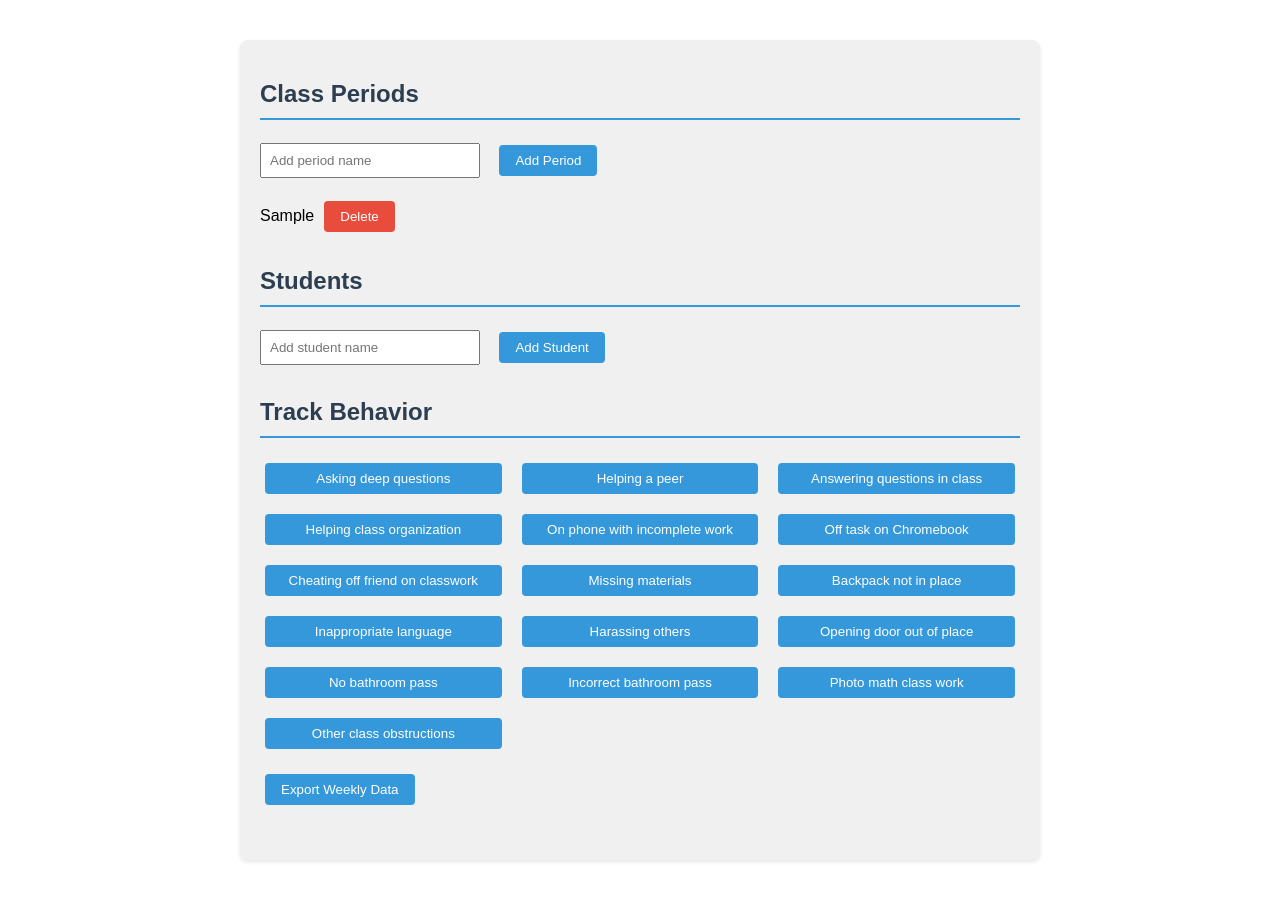
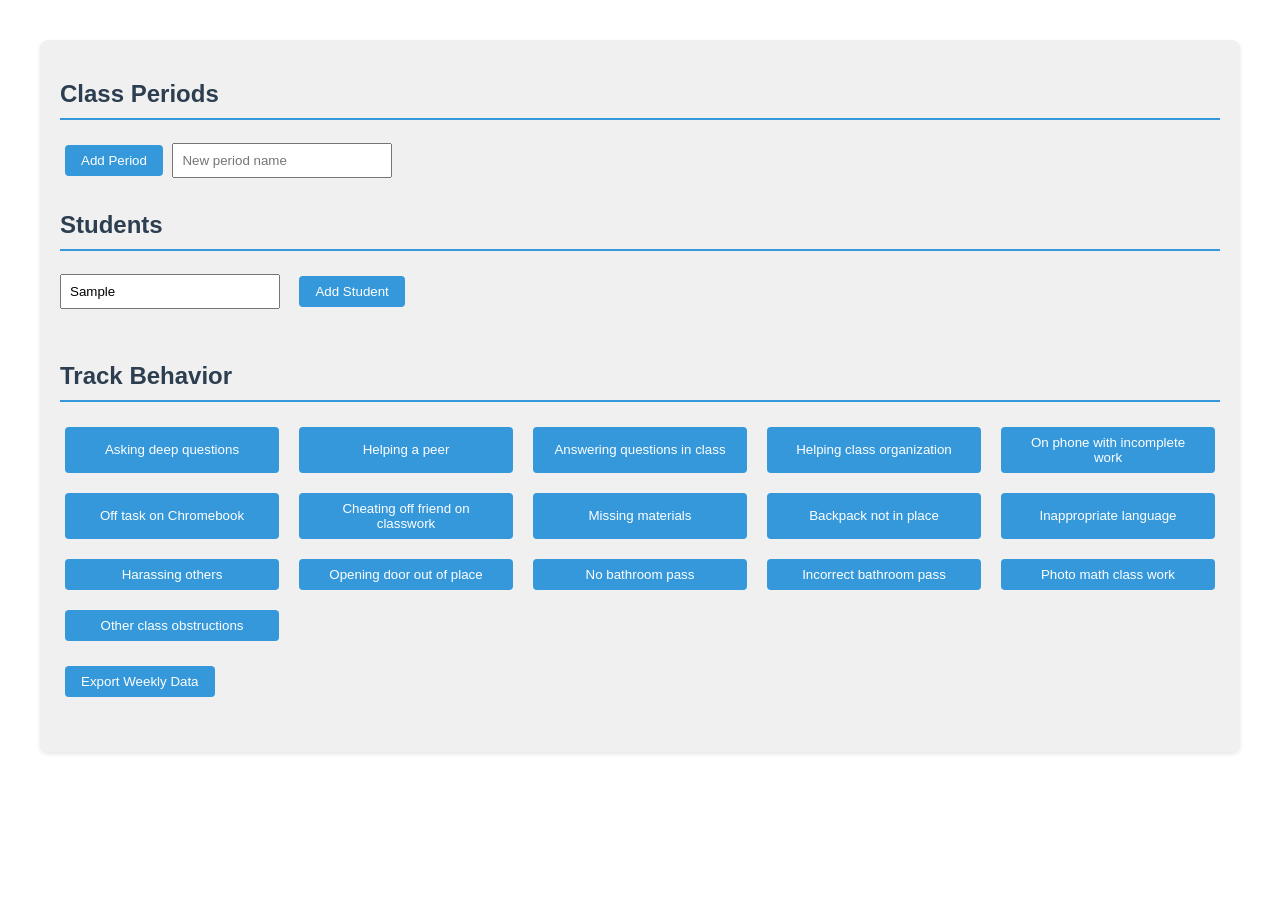
Before and after one commit to wyattkleeschool/student-tracker, a plain HTML site: page index.html in a window 1280 px wide. Both pictures are taken after typing "Sample" into the empty fields and a click on the button "Add Period". After the commit the page ends 800 px from the top, so only its background shows below. Drawn offline with Linux system fonts and the light colour scheme.

Commit message:
Update index.html
Periods have different pages with respective students

```diff
--- a/index.html
+++ b/index.html
@@ -4,74 +4,33 @@
     <meta charset="UTF-8">
     <title>Classroom Behavior Tracker</title>
     <style>
-        body {
-            font-family: Arial, sans-serif;
-            max-width: 800px;
-            margin: 20px auto;
-            padding: 20px;
-        }
-        .container {
-            background: #f0f0f0;
-            padding: 20px;
-            border-radius: 8px;
-            box-shadow: 0 2px 4px rgba(0,0,0,0.1);
-        }
-        .section {
-            margin-bottom: 30px;
-        }
-        .section h2 {
-            color: #2c3e50;
-            border-bottom: 2px solid #3498db;
-            padding-bottom: 10px;
-        }
-        .input-group {
-            margin-bottom: 15px;
-        }
-        input[type="text"] {
-            padding: 8px;
-            width: 200px;
-            margin-right: 10px;
-        }
-        button {
-            padding: 8px 16px;
-            background: #3498db;
-            color: white;
-            border: none;
-            border-radius: 4px;
-            cursor: pointer;
-            margin: 5px;
-        }
-        button:hover {
-            background: #2980b9;
-        }
-        .list-item {
-            display: flex;
-            align-items: center;
-            margin: 5px 0;
-        }
-        .delete-btn {
-            background: #e74c3c;
-            margin-left: 10px;
-        }
-        .behavior-btns {
-            display: grid;
-            grid-template-columns: repeat(auto-fit, minmax(200px, 1fr));
-            gap: 10px;
-        }
+        body { font-family: Arial; max-width: 1200px; margin: 20px auto; padding: 20px; }
+        .container { background: #f0f0f0; padding: 20px; border-radius: 8px; box-shadow: 0 2px 4px rgba(0,0,0,0.1); }
+        .section { margin-bottom: 30px; }
+        .section h2 { color: #2c3e50; border-bottom: 2px solid #3498db; padding-bottom: 10px; }
+        .input-group { margin-bottom: 15px; }
+        input[type="text"] { padding: 8px; width: 200px; margin-right: 10px; }
+        button { padding: 8px 16px; background: #3498db; color: white; border: none; border-radius: 4px; cursor: pointer; margin: 5px; }
+        button:hover { background: #2980b9; }
+        .behavior-btns { display: grid; grid-template-columns: repeat(auto-fit, minmax(200px, 1fr)); gap: 10px; }
+        .student-columns { display: grid; grid-template-columns: repeat(auto-fit, minmax(200px, 1fr)); gap: 20px; margin-top: 20px; }
+        .student-column { background: #fff; padding: 15px; border-radius: 4px; box-shadow: 0 2px 4px rgba(0,0,0,0.05); }
+        .student-list { list-style: none; padding: 0; }
+        .student-list li { padding: 5px 0; cursor: pointer; transition: background-color 0.3s; }
+        .student-list li:hover { background-color: #f5f5f5; }
+        .student-list li.selected { background-color: #e8f4f8; }
     </style>
 </head>
 <body>
     <div class="container">
-        <!-- Period Management -->
+        <!-- Period Navigation -->
         <div class="section">
             <h2>Class Periods</h2>
-            <div class="input-group">
-                <input type="text" id="periodInput" placeholder="Add period name">
-                <button onclick="addPeriod()">Add Period</button>
-            </div>
-            <div id="periodsList"></div>
+            <div id="periodsNav"></div>
         </div>
 
+        <!-- Current Period Content -->
+        <div id="currentPeriodContent">
             <!-- Student Management -->
             <div class="section">
                 <h2>Students</h2>
@@ -79,7 +38,7 @@
                     <input type="text" id="studentInput" placeholder="Add student name">
                     <button onclick="addStudent()">Add Student</button>
                 </div>
-            <div id="studentsList"></div>
+                <div class="student-columns" id="studentColumns"></div>
             </div>
 
             <!-- Behavior Tracking -->
@@ -87,6 +46,7 @@
                 <h2>Track Behavior</h2>
                 <div class="behavior-btns" id="behaviorButtons"></div>
                 <button onclick="exportCSV()" style="margin-top: 20px;">Export Weekly Data</button>
+            </div>
         </div>
     </div>
 
@@ -115,72 +75,96 @@
 
         // State management
         let periods = JSON.parse(localStorage.getItem('periods')) || [];
-        let students = JSON.parse(localStorage.getItem('students')) || [];
+        let students = JSON.parse(localStorage.getItem('students')) || {};
         let behaviorLogs = JSON.parse(localStorage.getItem('behaviorLogs')) || [];
+        let currentPeriod = localStorage.getItem('currentPeriod') || periods[0] || 'Period 1';
+        let selectedStudent = null;
 
         // DOM elements
-        const periodsList = document.getElementById('periodsList');
-        const studentsList = document.getElementById('studentsList');
+        const periodsNav = document.getElementById('periodsNav');
+        const studentColumns = document.getElementById('studentColumns');
         const behaviorButtons = document.getElementById('behaviorButtons');
 
         // Initialize UI
         function initUI() {
-            renderPeriods();
+            renderPeriodsNav();
+            renderBehaviorButtons();
             renderStudents();
-            renderBehaviorButtons();
         }
 
         // Period management
         function addPeriod() {
-            const input = document.getElementById('periodInput');
-            if (input.value.trim()) {
+            const input = document.createElement('input');
+            input.type = 'text';
+            input.placeholder = 'New period name';
+            input.onkeypress = (e) => {
+                if (e.key === 'Enter') {
                     periods.push(input.value);
                     input.value = '';
                     saveState();
-                renderPeriods();
+                    renderPeriodsNav();
                 }
+            };
+            periodsNav.appendChild(input);
         }
 
-        function deletePeriod(index) {
-            periods.splice(index, 1);
-            saveState();
-            renderPeriods();
+        function renderPeriodsNav() {
+            periodsNav.innerHTML = `
+                <button onclick="addPeriod()">Add Period</button>
+                ${periods.map(p => `
+                    <button onclick="switchPeriod('${p}')">${p}</button>
+                `).join('')}
+            `;
         }
 
-        function renderPeriods() {
-            periodsList.innerHTML = periods.map((p, i) => `
-                <div class="list-item">
-                    <span>${p}</span>
-                    <button class="delete-btn" onclick="deletePeriod(${i})">Delete</button>
-                </div>
-            `).join('');
+        function switchPeriod(periodName) {
+            currentPeriod = periodName;
+            localStorage.setItem('currentPeriod', currentPeriod);
+            renderStudents();
         }
 
         // Student management
         function addStudent() {
             const input = document.getElementById('studentInput');
             if (input.value.trim()) {
-                students.push(input.value);
+                if (!students[currentPeriod]) students[currentPeriod] = [];
+                students[currentPeriod].push(input.value);
                 input.value = '';
                 saveState();
                 renderStudents();
             }
         }
 
-        function deleteStudent(index) {
-            students.splice(index, 1);
-            saveState();
-            renderStudents();
+        function renderStudents() {
+            const studentsList = students[currentPeriod] || [];
+            const sortedStudents = [...studentsList].sort();
+            const columns = [];
+            const columnCount = Math.ceil(sortedStudents.length / 10);
+
+            for (let i = 0; i < columnCount; i++) {
+                const start = i * 10;
+                const end = start + 10;
+                columns.push(sortedStudents.slice(start, end));
             }
 
-        function renderStudents() {
-            students.sort();
-            studentsList.innerHTML = students.map((s, i) => `
-                <div class="list-item">
-                    <span>${s}</span>
-                    <button class="delete-btn" onclick="deleteStudent(${i})">Delete</button>
+            studentColumns.innerHTML = columns.map((col, i) => `
+                <div class="student-column">
+                    <h3>Column ${i + 1}</h3>
+                    <ul class="student-list">
+                        ${col.map(s => `
+                            <li onclick="selectStudent('${s}')">${s}</li>
+                        `).join('')}
+                    </ul>
                 </div>
             `).join('');
+        }
+
+        // Student selection
+        function selectStudent(studentName) {
+            selectedStudent = studentName;
+            document.querySelectorAll('.student-list li').forEach(li => {
+                li.style.backgroundColor = li.textContent === studentName ? '#e8f4f8' : '';
+            });
         }
 
         // Behavior tracking
@@ -191,8 +175,14 @@
         }
 
         function logBehavior(behavior) {
+            if (!selectedStudent) {
+                alert("Please select a student first!");
+                return;
+            }
+
             const log = {
-                student: students[0], // Select first student for demo
+                period: currentPeriod,
+                student: selectedStudent,
                 behavior,
                 timestamp: new Date().toISOString(),
                 category: POSITIVE_BEHAVIORS.includes(behavior) ? 'positive' : 'negative'
@@ -204,8 +194,9 @@
         // Export to CSV
         function exportCSV() {
             const csvContent = [
-                ['Student', 'Behavior', 'Date', 'Category'],
+                ['Period', 'Student', 'Behavior', 'Date', 'Category'],
                 ...behaviorLogs.map(log => [
+                    log.period,
                     log.student,
                     log.behavior,
                     log.timestamp.split('T')[0],
@@ -216,7 +207,7 @@
             const blob = new Blob([csvContent], { type: 'text/csv' });
             const url = URL.createObjectURL(blob);
             const a = document.createElement('a');
-            a.href = URL.createObjectURL(blob);
+            a.href = url;
             a.download = `behavior-export-${new Date().toISOString().split('T')[0]}.csv`;
             a.click();
             URL.revokeObjectURL(url);
@@ -227,6 +218,7 @@
             localStorage.setItem('periods', JSON.stringify(periods));
             localStorage.setItem('students', JSON.stringify(students));
             localStorage.setItem('behaviorLogs', JSON.stringify(behaviorLogs));
+            localStorage.setItem('currentPeriod', currentPeriod);
         }
 
         // Initialize app
```
Lines whose indentation alone changed are shown as unchanged.
